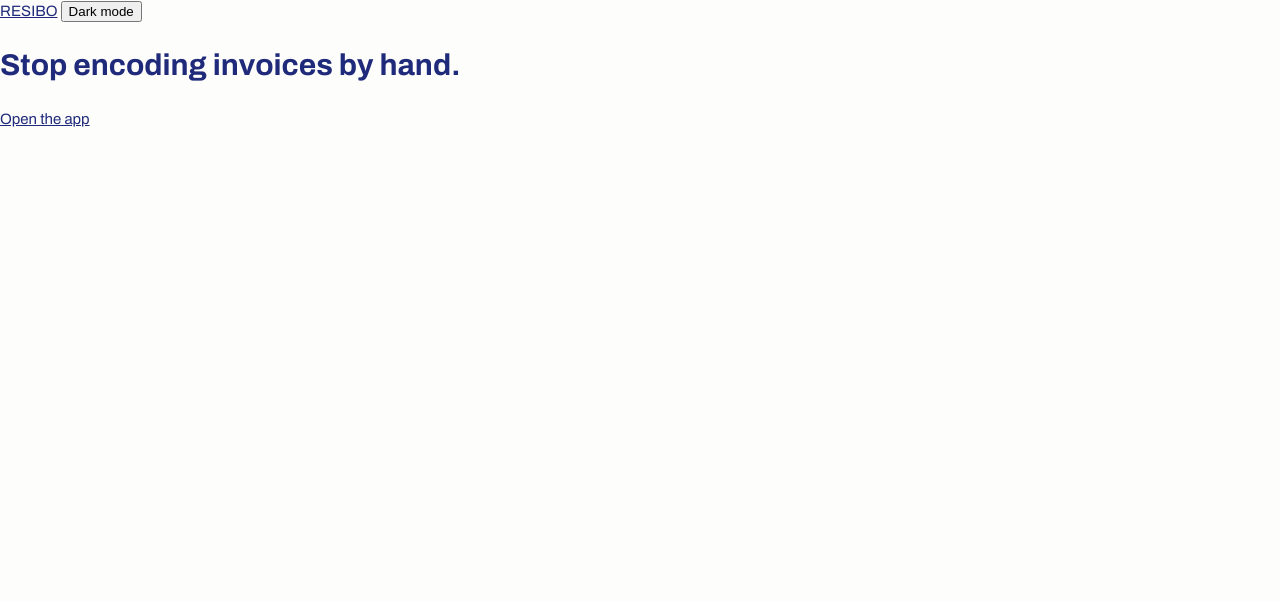
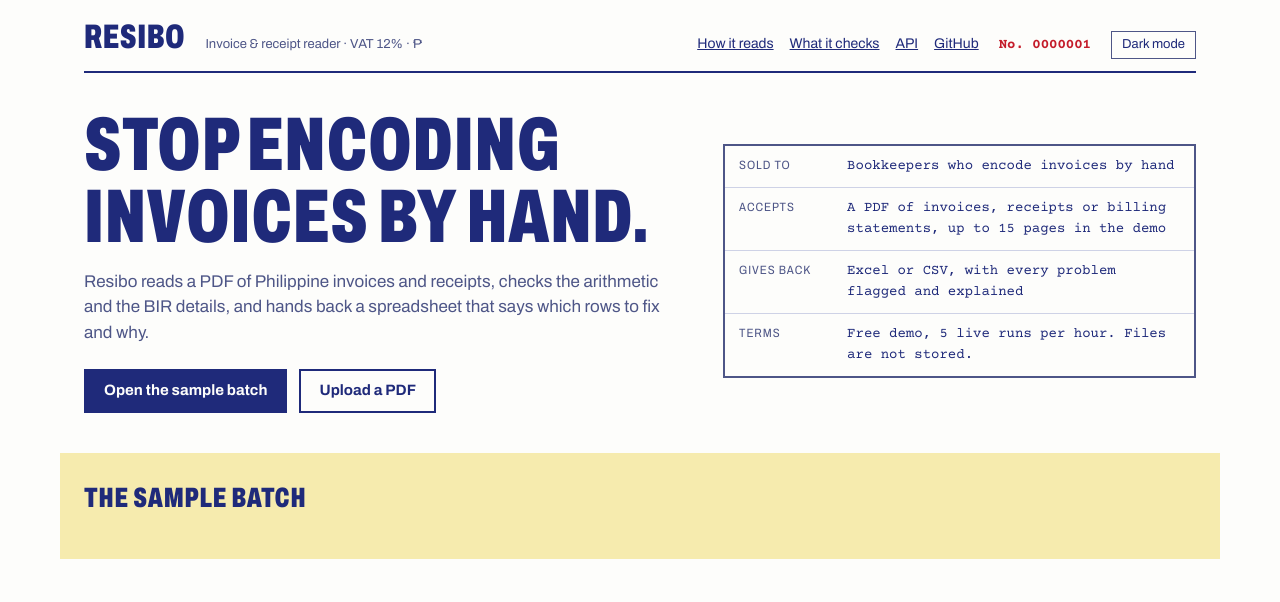
Before and after one commit to jtfrancisco0121/ocr-receipts, a plain HTML site: page resibo/static/landing.html in a window 1280 px wide. Drawn offline with Linux system fonts and the light colour scheme.

Commit message:
S12: Landing masthead, lede and form box
The placeholder landing page becomes the real top of the page. It has the shared masthead (same ids and markup as the app), the headline, a one-sentence description, the Open the sample batch and Upload a PDF buttons, and the Sold to / Accepts / Gives back / Terms form box, laid out in the new landing.css (tokens only) so they sit above the fold at 1280x800 and stack under 768px. An empty #rack section is the scroll target for the next story.

Co-Authored-By: Claude Sonnet 5.5 <noreply@anthropic.com>
Claude-Session: https://claude.ai/code/session_01DKJKfnLm5nsVnTPmnDy3yK

```diff
--- /dev/null
+++ b/resibo/static/landing.css
@@ -0,0 +1,43 @@
+/* Landing layout. No colour values: every colour is a token from theme.css. */
+[hidden] { display: none !important; }
+
+.page { max-width: 1160px; margin: 0 auto; padding: 20px 24px 40px; min-width: 0; }
+.brand { display: inline-block; line-height: 1; }
+
+.section-title {
+  margin: 0 0 16px; text-transform: uppercase; font-stretch: 66%; font-weight: 850;
+  font-size: 28px; letter-spacing: 0.03em;
+}
+
+.lede {
+  display: grid; grid-template-columns: minmax(0, 1.25fr) minmax(0, 1fr);
+  gap: 32px 48px; align-items: center; padding: 36px 0 40px;
+}
+.lede-copy { min-width: 0; }
+.headline {
+  margin: 0 0 16px; text-transform: uppercase; font-stretch: 66%; font-weight: 850;
+  font-size: clamp(40px, 7vw, 76px); line-height: 0.95; letter-spacing: 0.01em;
+}
+.lede-text { margin: 0 0 24px; max-width: 34em; font-size: 17px; color: var(--ink-2); }
+.lede-actions { display: flex; flex-wrap: wrap; gap: 12px; }
+
+.form-box { margin: 0; border: 2px solid var(--ink-2); background: var(--paper); min-width: 0; }
+.form-row {
+  display: grid; grid-template-columns: 96px minmax(0, 1fr); gap: 12px;
+  padding: 10px 14px; border-bottom: 1px solid var(--rule); align-items: baseline;
+}
+.form-row:last-child { border-bottom: 0; }
+.form-row dt {
+  font-size: 12px; color: var(--ink-2); text-transform: uppercase;
+  font-stretch: 85%; letter-spacing: 0.08em;
+}
+.form-row dd { margin: 0; font-family: var(--font-mono); font-size: 14px; overflow-wrap: anywhere; }
+
+.rack { background: var(--band); padding: 24px; margin: 0 -24px; }
+
+@media (max-width: 767px) {
+  .page { padding: 16px; }
+  .lede { grid-template-columns: minmax(0, 1fr); padding: 24px 0; }
+  .rack { margin: 0 -16px; padding: 16px; }
+  .masthead-nav { margin-left: 0; }
+}
--- a/resibo/static/landing.html
+++ b/resibo/static/landing.html
@@ -4,18 +4,50 @@
   <meta charset="utf-8">
   <meta name="viewport" content="width=device-width, initial-scale=1">
   <title>Resibo - Stop encoding invoices by hand</title>
-  <meta name="description" content="Turn a PDF of invoices into a clean, validated spreadsheet.">
+  <meta name="description" content="Resibo reads a PDF of Philippine invoices and receipts, checks them and returns a spreadsheet that says which rows to fix.">
   <link rel="stylesheet" href="/static/theme.css">
+  <link rel="stylesheet" href="/static/landing.css">
   <script src="/static/theme.js"></script>
 </head>
 <body>
-  <main class="page">
-    <header id="masthead">
-      <a id="wordmark" href="/">RESIBO</a>
-      <button id="theme-toggle" type="button" aria-pressed="false">Dark mode</button>
+  <div class="page">
+    <header id="masthead" class="masthead">
+      <div class="masthead-top">
+        <span id="title" class="brand"><a id="wordmark" class="wordmark" href="/">RESIBO</a></span>
+        <span class="masthead-label">Invoice &amp; receipt reader · VAT 12% · ₱</span>
+        <nav class="masthead-nav" aria-label="Site">
+          <a href="#how">How it reads</a>
+          <a href="#checks">What it checks</a>
+          <a href="/docs">API</a>
+          <a href="https://github.com/jtfrancisco0121/ocr-receipts" target="_blank" rel="noopener">GitHub</a>
+        </nav>
+        <span class="serial">No. 0000001</span>
+        <button id="theme-toggle" type="button" aria-pressed="false">Dark mode</button>
+      </div>
     </header>
-    <h1>Stop encoding invoices by hand.</h1>
-    <p><a id="open-app" href="/app">Open the app</a></p>
-  </main>
+
+    <main>
+      <section class="lede" aria-label="Introduction">
+        <div class="lede-copy">
+          <h1 class="headline">Stop encoding invoices by hand.</h1>
+          <p class="lede-text">Resibo reads a PDF of Philippine invoices and receipts, checks the arithmetic and the BIR details, and hands back a spreadsheet that says which rows to fix and why.</p>
+          <div class="lede-actions">
+            <a id="open-sample" class="btn btn-primary" href="#rack">Open the sample batch</a>
+            <a id="upload-pdf" class="btn btn-secondary" href="/app">Upload a PDF</a>
+          </div>
+        </div>
+        <dl class="form-box" aria-label="What Resibo is">
+          <div class="form-row"><dt>Sold to</dt><dd>Bookkeepers who encode invoices by hand</dd></div>
+          <div class="form-row"><dt>Accepts</dt><dd>A PDF of invoices, receipts or billing statements, up to 15 pages in the demo</dd></div>
+          <div class="form-row"><dt>Gives back</dt><dd>Excel or CSV, with every problem flagged and explained</dd></div>
+          <div class="form-row"><dt>Terms</dt><dd>Free demo, 5 live runs per hour. Files are not stored.</dd></div>
+        </dl>
+      </section>
+
+      <section id="rack" class="rack" aria-label="Sample batch">
+        <h2 class="section-title">The sample batch</h2>
+      </section>
+    </main>
+  </div>
 </body>
 </html>
```
Also changed, not shown: 1 other file.
